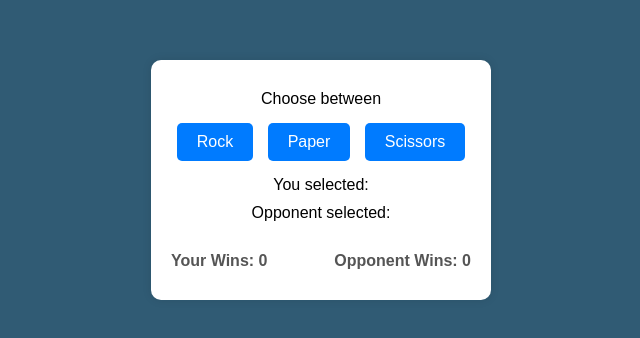
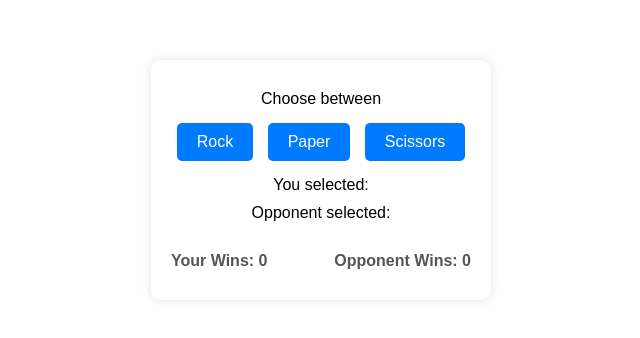
Before and after one commit to Dev-Mfundo/Rock-Paper-Scissors, a plain HTML site: page index.html in a window 1280 px wide. Shown: the part 220-558 px from the top of the page, without its empty margins (319-959 px from the left). Drawn offline with Linux system fonts and the light colour scheme.

Commit message:
done and dusted

```diff
--- a/style.css
+++ b/style.css
@@ -1,6 +1,6 @@
 body {
     font-family: Arial, sans-serif;
-    background-color: rgb(48, 91, 116);
+    background-color: rgb(254, 254, 254);
     background-image: url('./media/pexels-karolina-grabowska-4464438.jpg');
     background-position: center;
     background-repeat: no-repeat;
```
